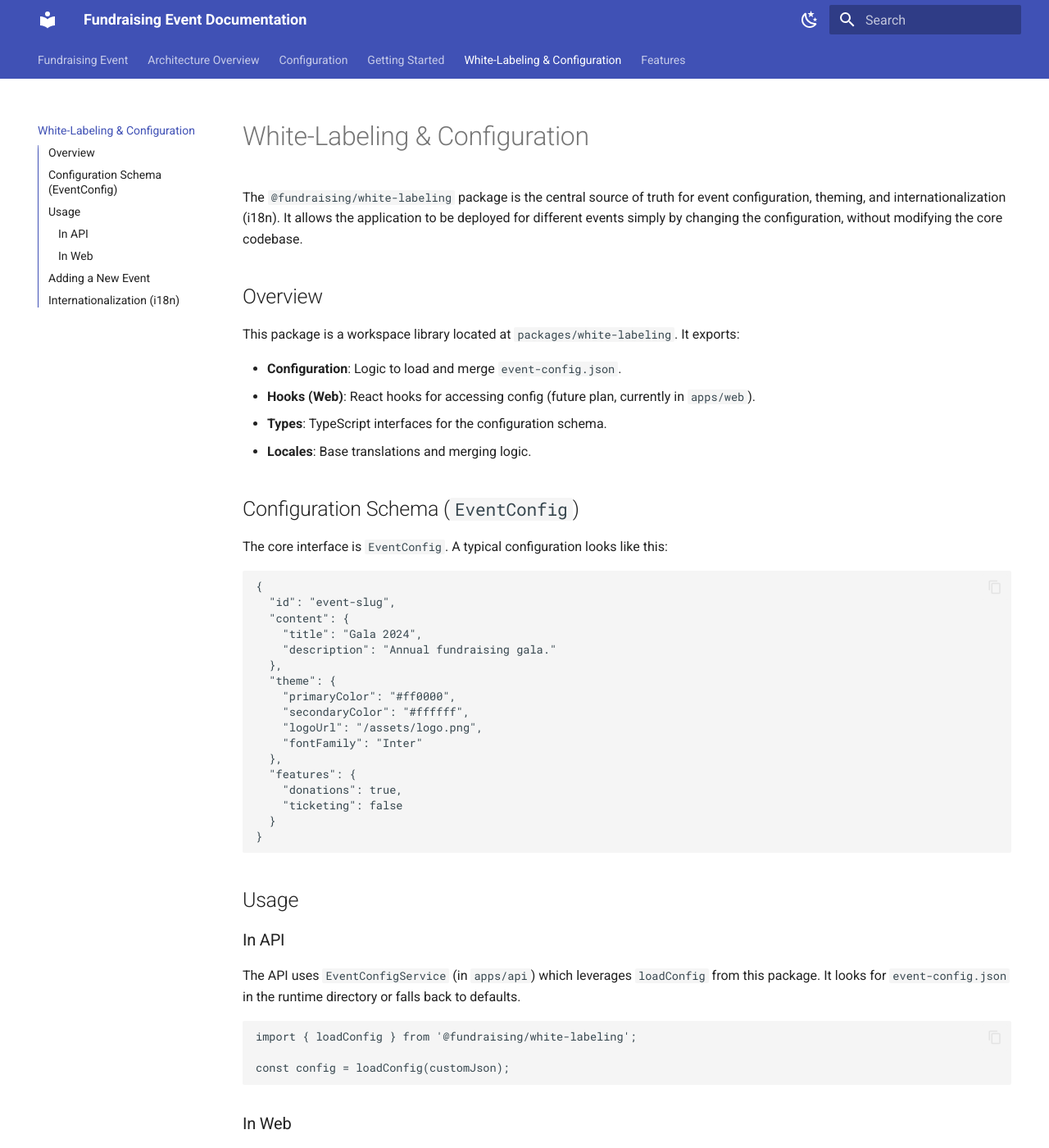
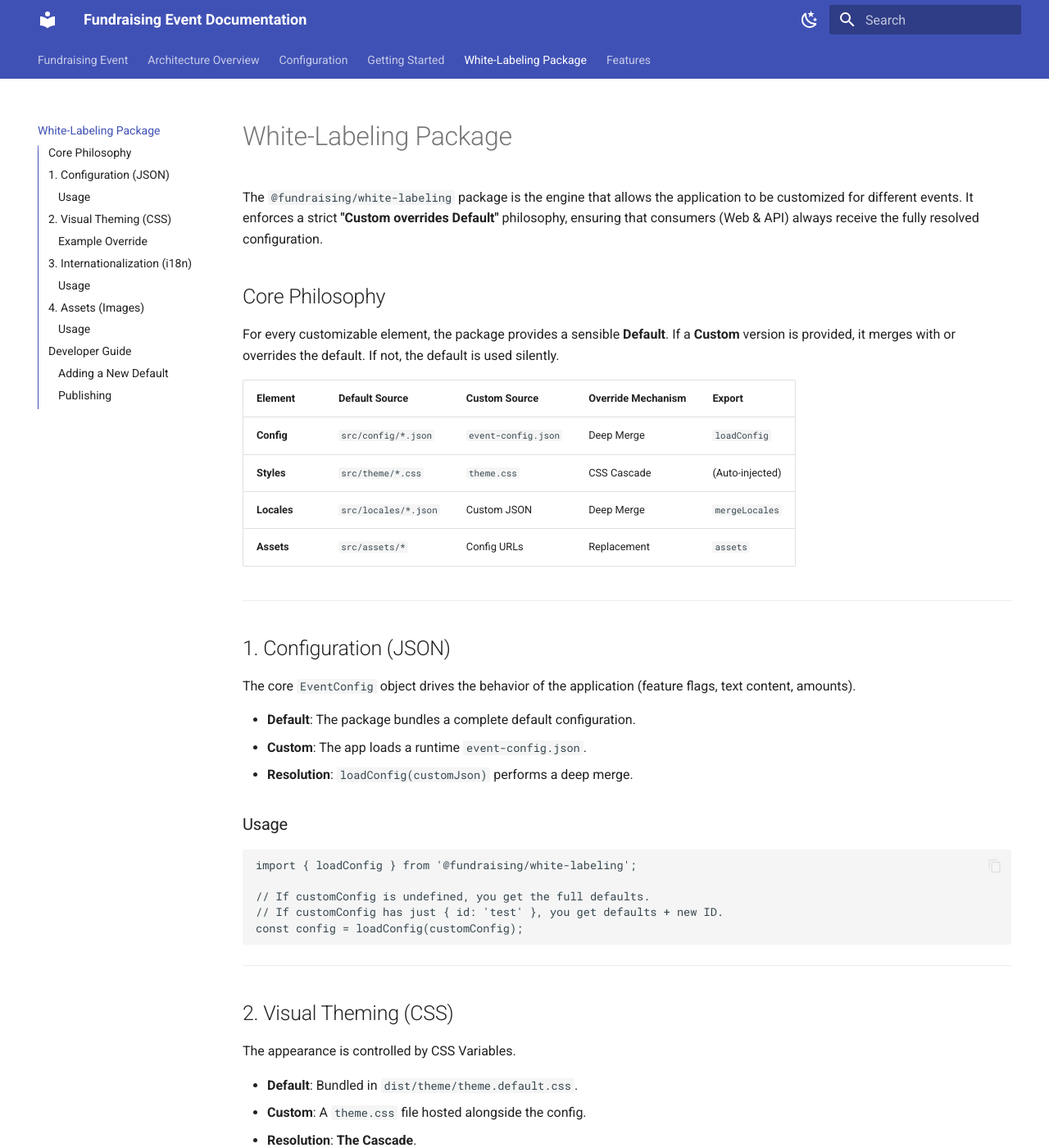
Before and after one commit to Mouness/fundraising-event, an MkDocs documentation site: the page built from docs/white-labeling.md, in a window 1280 px wide and 1400 px high. Shown: the whole window at 82% size. Built offline with MkDocs 1.6.1 and Material for MkDocs 9.7.7, drawn with Linux system fonts in a browser that asks for light colours; some of the changed text lies outside the part shown.

Commit message:
fix style issues

````diff
--- a/docs/white-labeling.md
+++ b/docs/white-labeling.md
@@ -1,62 +1,112 @@
-# White-Labeling & Configuration
+# White-Labeling Package
 
-The `@fundraising/white-labeling` package is the central source of truth for event configuration, theming, and internationalization (i18n). It allows the application to be deployed for different events simply by changing the configuration, without modifying the core codebase.
+The `@fundraising/white-labeling` package is the engine that allows the application to be customized for different events. It enforces a strict **"Custom overrides Default"** philosophy, ensuring that consumers (Web & API) always receive the fully resolved configuration.
 
-## Overview
+## Core Philosophy
 
-This package is a workspace library located at `packages/white-labeling`. It exports:
+For every customizable element, the package provides a sensible **Default**. If a **Custom** version is provided, it merges with or overrides the default. If not, the default is used silently.
 
-- **Configuration**: Logic to load and merge `event-config.json`.
-- **Hooks (Web)**: React hooks for accessing config (future plan, currently in `apps/web`).
-- **Types**: TypeScript interfaces for the configuration schema.
-- **Locales**: Base translations and merging logic.
+| Element | Default Source | Custom Source | Override Mechanism | Export |
+| :--- | :--- | :--- | :--- | :--- |
+| **Config** | `src/config/*.json` | `event-config.json` | Deep Merge | `loadConfig` |
+| **Styles** | `src/theme/*.css` | `theme.css` | CSS Cascade | (Auto-injected) |
+| **Locales** | `src/locales/*.json` | Custom JSON | Deep Merge | `mergeLocales` |
+| **Assets** | `src/assets/*` | Config URLs | Replacement | `assets` |
 
-## Configuration Schema (`EventConfig`)
+---
 
-The core interface is `EventConfig`. A typical configuration looks like this:
+## 1. Configuration (JSON)
 
-```json
+The core `EventConfig` object drives the behavior of the application (feature flags, text content, amounts).
+
+- **Default**: The package bundles a complete default configuration.
+- **Custom**: The app loads a runtime `event-config.json`.
+- **Resolution**: `loadConfig(customJson)` performs a deep merge.
+
+### Usage
+```typescript
+import { loadConfig } from '@fundraising/white-labeling';
+
+// If customConfig is undefined, you get the full defaults.
+// If customConfig has just { id: 'test' }, you get defaults + new ID.
+const config = loadConfig(customConfig);
+```
+
+---
+
+## 2. Visual Theming (CSS)
+
+The appearance is controlled by CSS Variables.
+
+- **Default**: Bundled in `dist/theme/theme.default.css`.
+- **Custom**: A `theme.css` file hosted alongside the config.
+- **Resolution**: **The Cascade**.
+    1. The app imports the default CSS at build time.
+    2. At runtime, the app checks for a custom `theme.css`.
+    3. If found, it injects it into the `<head>`, overriding variables.
+
+### Example Override
+**Default** (`packages/white-labeling/src/theme/theme.default.css`):
+```css
+:root { --primary: #ec4899; }
+```
+
+**Custom** (`/config/theme.css`):
+```css
+:root { --primary: blue; }
+```
+**Result**: The app is Blue.
+
+---
+
+## 3. Internationalization (i18n)
+
+Translations are handled via key-value JSON resources.
+
+- **Default**: `en.default.json` and `fr.default.json` in the package.
+- **Custom**: Application provides partial translation files.
+- **Resolution**: `mergeLocales(locale, customResources)` performs a deep merge.
+
+### Usage
+```typescript
+import { mergeLocales } from '@fundraising/white-labeling';
+
+// Merges your custom label overrides on top of the robust default dictionary
+const resources = mergeLocales('en', {
+  "donation": {
+    "submit": "Give Generously!" // Overrides "Donate Now"
+  }
+});
+```
+
+---
+
+## 4. Assets (Images)
+
+- **Default**: The package exports default assets (e.g., a placeholder logo).
+- **Custom**: You provide a URL string in the configuration `logoUrl`.
+- **Resolution**: Configuration Property replacement.
+
+### Usage
+```typescript
+// In event-config.json
 {
-  "id": "event-slug",
-  "content": {
-    "title": "Gala 2024",
-    "description": "Annual fundraising gala."
-  },
   "theme": {
-    "primaryColor": "#ff0000",
-    "secondaryColor": "#ffffff",
-    "logoUrl": "/assets/logo.png",
-    "fontFamily": "Inter"
-  },
-  "features": {
-    "donations": true,
-    "ticketing": false
+    "logoUrl": "https://mysite.com/my-logo.png"
   }
 }
 ```
+If `logoUrl` is omitted, the application uses the default import from `@fundraising/white-labeling`.
 
-## Usage
+---
 
-### In API
+## Developer Guide
 
-The API uses `EventConfigService` (in `apps/api`) which leverages `loadConfig` from this package. It looks for `event-config.json` in the runtime directory or falls back to defaults.
+### Adding a New Default
+1. Edit `packages/white-labeling/src/config/event-config.default.json`.
+2. Add the type definition in `packages/white-labeling/src/types/EventConfig.ts`.
 
-```typescript
-import { loadConfig } from '@fundraising/white-labeling';
-
-const config = loadConfig(customJson);
-```
-
-### In Web
-
-The frontend fetches the configuration at runtime (e.g. from `/config/event-config.json`) and hydrates the application state. Hooks like `useEventConfig` manage this flow.
-
-## Adding a New Event
-
-1. Create a `event-config.json` file.
-2. Place it in the deployment root (or `public/config` for static serving).
-3. The application will merge this JSON with the default configuration found in `packages/white-labeling/src/config/event-config.default.json`.
-
-## Internationalization (i18n)
-
-The package exports `mergeLocales` which performs a deep merge of default English/French translations with any event-specific overrides provided in the config or external locale files.
+### Publishing
+The package is built using `tsup` and exports:
+- `.` (Main entry: logic & types)
+- `./css` (The default stylesheet)
````
Also changed, not shown: 6 other files.
